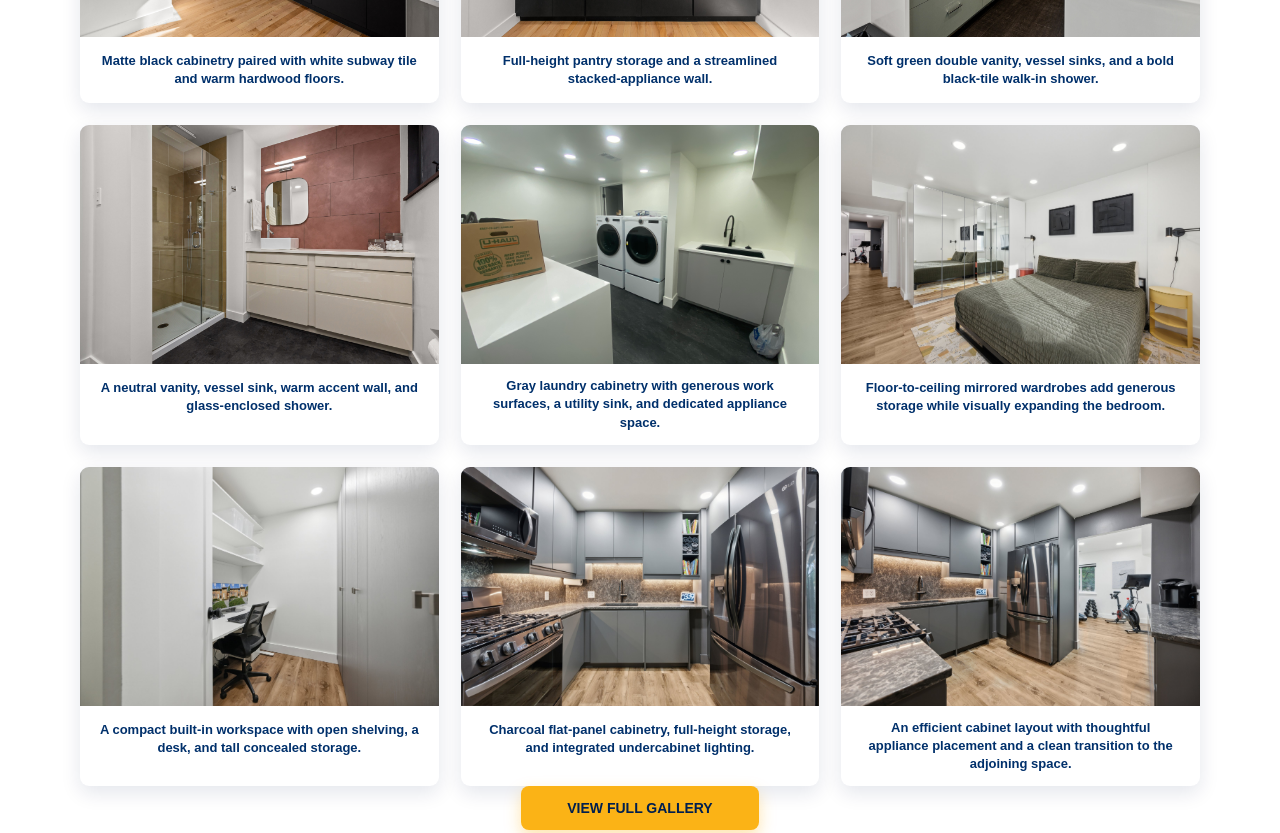
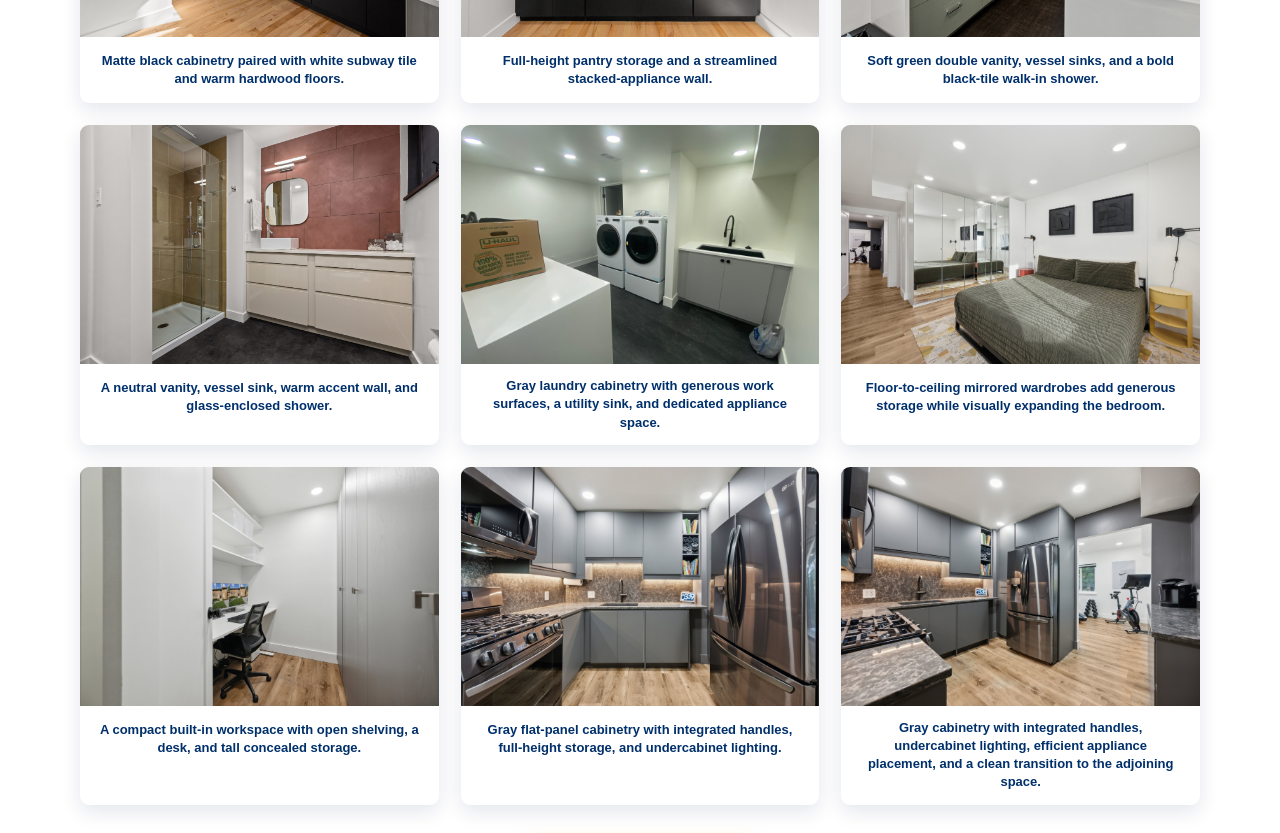
Before and after one commit to jenardandchelsey/ski-website, a Next.js app in the folder ski-next-site/: page / in a window 1280 px wide. Shown: the part 1940-2773 px from the top of the page. Built offline with nearby package versions, Linux system fonts and the light colour scheme.

Commit message:
Refresh homepage and add project lightbox

```diff
--- /dev/null
+++ b/ski-next-site/app/components/RecentProjects.js
@@ -0,0 +1,44 @@
+'use client';
+
+import { useEffect, useState } from 'react';
+import Image from 'next/image';
+import { Maximize2, X } from 'lucide-react';
+
+export default function RecentProjects({ projects }) {
+  const [activeProject, setActiveProject] = useState(null);
+
+  useEffect(() => {
+    if (!activeProject) return undefined;
+    const closeOnEscape = event => {
+      if (event.key === 'Escape') setActiveProject(null);
+    };
+    const previousOverflow = document.body.style.overflow;
+    document.body.style.overflow = 'hidden';
+    window.addEventListener('keydown', closeOnEscape);
+    return () => {
+      document.body.style.overflow = previousOverflow;
+      window.removeEventListener('keydown', closeOnEscape);
+    };
+  }, [activeProject]);
+
+  return <>
+    <div className="recentProjectsGrid">
+      {projects.map(project => <figure className="recentProjectCard" key={project.img}>
+        <button className="recentProjectOpen" type="button" onClick={() => setActiveProject(project)} aria-label={`Open full-screen view: ${project.alt}`}>
+          <span className="recentProjectImage">
+            <Image src={project.img} alt={project.alt} fill sizes="(max-width: 700px) 100vw, (max-width: 1050px) 50vw, 33vw" />
+          </span>
+          <span className="recentProjectExpand" aria-hidden="true"><Maximize2 size={20} /></span>
+        </button>
+        <figcaption>{project.caption}</figcaption>
+      </figure>)}
+    </div>
+    {activeProject && <div className="projectLightbox" role="dialog" aria-modal="true" aria-label={activeProject.alt} onClick={() => setActiveProject(null)}>
+      <button className="projectLightboxClose" type="button" onClick={() => setActiveProject(null)} aria-label="Close full-screen image"><X size={28} /></button>
+      <div className="projectLightboxContent" onClick={event => event.stopPropagation()}>
+        <div className="projectLightboxImage"><Image src={activeProject.img} alt={activeProject.alt} fill sizes="100vw" priority /></div>
+        <p>{activeProject.caption}</p>
+      </div>
+    </div>}
+  </>;
+}
--- a/ski-next-site/app/components/Sections.js
+++ b/ski-next-site/app/components/Sections.js
@@ -4,6 +4,7 @@ import { stats, services, processSteps, faqs, serviceAreas, differentiators } fr
 import QuoteForm from './QuoteForm';
 import CostCalculator from './CostCalculator';
 import ClosetEstimator from './ClosetEstimator';
+import RecentProjects from './RecentProjects';
 
 export function Stats(){return <section className="statsBand">{stats.map(({value,label,icon:Icon})=><div className="stat" key={value}><Icon size={56}/><div><strong>{value}</strong><span>{label}</span></div></div>)}</section>}
 export function ServicesGrid(){return <section className="section" id="services"><h2>OUR SERVICES</h2><p className="sectionSub">Specializing in IKEA solutions for every room in your home.</p><div className="serviceGrid">{services.map(({slug,shortTitle,text,icon:Icon,img})=><Link className="card" href={slug} key={slug}><div className="cardImage"><Image src={img} alt={shortTitle.replace('\n',' ')} fill /></div><div className="iconBadge"><Icon size={34}/></div><h3>{shortTitle.split('\n').map((t,i)=><span key={i}>{t}{i<shortTitle.split('\n').length-1 && <br/>}</span>)}</h3><p>{text}</p></Link>)}</div></section>}
@@ -15,9 +16,9 @@ export function GalleryPreview(){const projects=[
   {img:'/images/recent-projects/laundry-gray-cabinet.jpg',alt:'Laundry room with gray utility cabinetry and sink',caption:'Gray laundry cabinetry with generous work surfaces, a utility sink, and dedicated appliance space.'},
   {img:'/images/recent-projects/primary-bedroom-mirrored-wardrobes.jpg',alt:'Primary bedroom with floor-to-ceiling mirrored wardrobes',caption:'Floor-to-ceiling mirrored wardrobes add generous storage while visually expanding the bedroom.'},
   {img:'/images/recent-projects/closet-office-storage.jpg',alt:'Closet office with shelving desk and tall cabinets',caption:'A compact built-in workspace with open shelving, a desk, and tall concealed storage.'},
-  {img:'/images/recent-projects/walkers-kitchen-main.jpg',alt:'Charcoal kitchen with stone backsplash and undercabinet lighting',caption:'Charcoal flat-panel cabinetry, full-height storage, and integrated undercabinet lighting.'},
-  {img:'/images/recent-projects/walkers-kitchen-wide.jpg',alt:'Charcoal kitchen with stainless refrigerator and adjoining room',caption:'An efficient cabinet layout with thoughtful appliance placement and a clean transition to the adjoining space.'}
-];return <section className="section gallery"><h2>RECENT PROJECTS</h2><p className="sectionSub">Beautiful results. Professional installation.</p><div className="recentProjectsGrid">{projects.map(project=><figure className="recentProjectCard" key={project.img}><div className="recentProjectImage"><Image src={project.img} alt={project.alt} fill sizes="(max-width: 700px) 100vw, (max-width: 1050px) 50vw, 33vw" /></div><figcaption>{project.caption}</figcaption></figure>)}</div><Link className="smallCta" href="/gallery">VIEW FULL GALLERY</Link></section>}
+  {img:'/images/recent-projects/walkers-kitchen-main.jpg',alt:'Gray kitchen with integrated handles and undercabinet lighting',caption:'Gray flat-panel cabinetry with integrated handles, full-height storage, and undercabinet lighting.'},
+  {img:'/images/recent-projects/walkers-kitchen-wide.jpg',alt:'Gray kitchen with integrated handles and stainless refrigerator',caption:'Gray cabinetry with integrated handles, undercabinet lighting, efficient appliance placement, and a clean transition to the adjoining space.'}
+];return <section className="section gallery"><h2>RECENT PROJECTS</h2><p className="sectionSub">Beautiful results. Professional installation.</p><RecentProjects projects={projects} /><Link className="smallCta" href="/gallery">VIEW FULL GALLERY</Link></section>}
 export function ProcessSection(){return <section className="process"><h2>OUR SIMPLE PROCESS</h2><p>From your IKEA plan to a kitchen you&apos;ll love.</p><div className="steps">{processSteps.map(({title,text,icon:Icon},i)=><span className="stepWrap" key={title}><div><Icon size={42}/><h3>{title.toUpperCase()}</h3><p>{text}</p></div>{i<processSteps.length-1 && <b>&gt;</b>}</span>)}</div><Link className="cta processCta" href="/quote">UPLOAD YOUR KITCHEN PLAN FOR A FREE QUOTE</Link></section>}
 export function QuoteSection(){return <section className="quote quoteWithCalculator"><div className="quoteIntro"><h2>GET YOUR FREE QUOTE</h2><p>Upload your IKEA plan and we&apos;ll take it from there.</p><ol><li><b>Upload your plan</b><span>PDF, PNG, JPG, or room photos.</span></li><li><b>Answer a couple questions</b><span>Inventory, closet design, or expedited service.</span></li><li><b>We review & quote</b><span>You receive a clear, no-obligation quote.</span></li><li><b>Schedule installation</b><span>Once approved, we schedule your installation.</span></li></ol></div><QuoteForm /><div className="quoteCalculators"><CostCalculator /><ClosetEstimator /></div></section>}
 export function FAQPreview(){return <section className="section faqBlock"><h2>FAQ</h2><div className="faqList">{faqs.slice(0,4).map(([q,a])=><details key={q}><summary>{q}</summary><p>{a}</p></details>)}</div><Link className="smallCta" href="/faq">VIEW ALL FAQS</Link></section>}
--- a/ski-next-site/app/gallery.css
+++ b/ski-next-site/app/gallery.css
@@ -1,3 +1,4 @@
+.heroImage{filter:brightness(1.08) contrast(1.03)}
 .gallerySections{padding:52px 70px 68px;background:#f7f9fc}
 .galleryCategory{max-width:1240px;margin:0 auto 58px}
 .galleryCategory:last-child{margin-bottom:0}
@@ -12,11 +13,21 @@
 .projectGalleryImage img{object-fit:cover;transition:transform .3s ease}
 .projectGalleryCard:hover img{transform:scale(1.025)}
 .projectGalleryCard figcaption{padding:13px 15px;color:#00306b;font-size:13px;font-weight:800;line-height:1.35;text-align:center}
-.recentProjectsGrid{display:grid;grid-template-columns:repeat(3,minmax(0,1fr));gap:22px;max-width:1120px;margin:28px auto 0}
+.recentProjectsGrid{display:grid;grid-template-columns:repeat(3,minmax(0,1fr));gap:22px;max-width:1120px;margin:28px auto 30px}
 .recentProjectCard{margin:0;background:#fff;border-radius:9px;overflow:hidden;box-shadow:0 7px 20px rgba(0,31,79,.11)}
-.recentProjectImage{position:relative;aspect-ratio:3/2;background:#e9edf3;overflow:hidden}
+.recentProjectOpen{display:block;position:relative;width:100%;padding:0;background:transparent;border:0;border-radius:0;box-shadow:none;cursor:zoom-in}
+.recentProjectImage{display:block;position:relative;aspect-ratio:3/2;background:#e9edf3;overflow:hidden}
 .recentProjectImage img{object-fit:cover;object-position:center;transition:transform .3s ease}
 .recentProjectCard:hover img{transform:scale(1.025)}
+.recentProjectExpand{position:absolute;right:12px;bottom:12px;display:grid;place-items:center;width:38px;height:38px;border-radius:50%;color:#fff;background:rgba(0,31,79,.82);opacity:0;transform:translateY(5px);transition:.2s}
+.recentProjectCard:hover .recentProjectExpand,.recentProjectOpen:focus-visible .recentProjectExpand{opacity:1;transform:none}
+.recentProjectOpen:focus-visible{outline:3px solid #fbb316;outline-offset:-3px}
 .recentProjectCard figcaption{display:flex;align-items:center;justify-content:center;min-height:66px;padding:13px 18px;color:#00306b;font-size:13px;font-weight:800;line-height:1.4;text-align:center}
+.projectLightbox{position:fixed;inset:0;z-index:1000;display:grid;place-items:center;padding:30px;background:rgba(0,14,36,.94);cursor:zoom-out}
+.projectLightboxContent{width:min(94vw,1500px);cursor:default}
+.projectLightboxImage{position:relative;width:100%;height:calc(100vh - 125px)}
+.projectLightboxImage img{object-fit:contain}
+.projectLightboxContent p{margin:12px auto 0;color:#fff;font-size:15px;font-weight:800;line-height:1.4;text-align:center}
+.projectLightboxClose{position:fixed;top:18px;right:22px;z-index:1001;display:grid;place-items:center;width:48px;height:48px;padding:0;border-radius:50%;color:#001f4f;background:#fbb316;cursor:pointer}
 @media(max-width:900px){.gallerySections{padding:44px 30px 56px}.projectGalleryGrid.six,.recentProjectsGrid{grid-template-columns:repeat(2,1fr)}}
-@media(max-width:620px){.gallerySections{padding:36px 20px 48px}.galleryCategory{margin-bottom:44px}.galleryHeading h2{font-size:26px}.projectGalleryGrid.six,.projectGalleryGrid.four,.recentProjectsGrid{grid-template-columns:1fr}.projectGalleryCard figcaption,.recentProjectCard figcaption{font-size:12px}}
+@media(max-width:620px){.gallerySections{padding:36px 20px 48px}.galleryCategory{margin-bottom:44px}.galleryHeading h2{font-size:26px}.projectGalleryGrid.six,.projectGalleryGrid.four,.recentProjectsGrid{grid-template-columns:1fr}.projectGalleryCard figcaption,.recentProjectCard figcaption{font-size:12px}.recentProjectExpand{opacity:1;transform:none}.projectLightbox{padding:16px}.projectLightboxImage{height:calc(100vh - 115px)}.projectLightboxClose{top:12px;right:12px}}
--- a/ski-next-site/app/page.js
+++ b/ski-next-site/app/page.js
@@ -12,7 +12,7 @@ export default function Home() {
         <ul><li><Check size={18}/> IKEA Kitchen Installation</li><li><Check size={18}/> Closets &amp; Wardrobes</li><li><Check size={18}/> IKEA Systems &amp; More</li><li><Check size={18}/> Design &amp; Inventory Management</li><li><Check size={18}/> Organized | Local | Professional</li></ul>
         <Link className="cta heroCta" href="/quote">UPLOAD YOUR KITCHEN PLAN<br />FOR A FREE QUOTE <UploadCloud size={26}/></Link>
       </div>
-      <div className="heroImageWrap"><Image src="/images/hero-kitchen.png" alt="Bright white IKEA style kitchen" fill priority className="heroImage" /></div>
+      <div className="heroImageWrap"><Image src="/images/homepage-kitchen.jpg" alt="Bright white kitchen with integrated cabinetry and peninsula" fill priority className="heroImage" /></div>
     </section>
     <Stats /><ServicesGrid /><WhySKI /><GalleryPreview /><ProcessSection /><AreasPreview /><FAQPreview /><QuoteSection />
   </main>;
```
Also changed, not shown: ski-next-site/public/images/homepage-kitchen.jpg (added).
